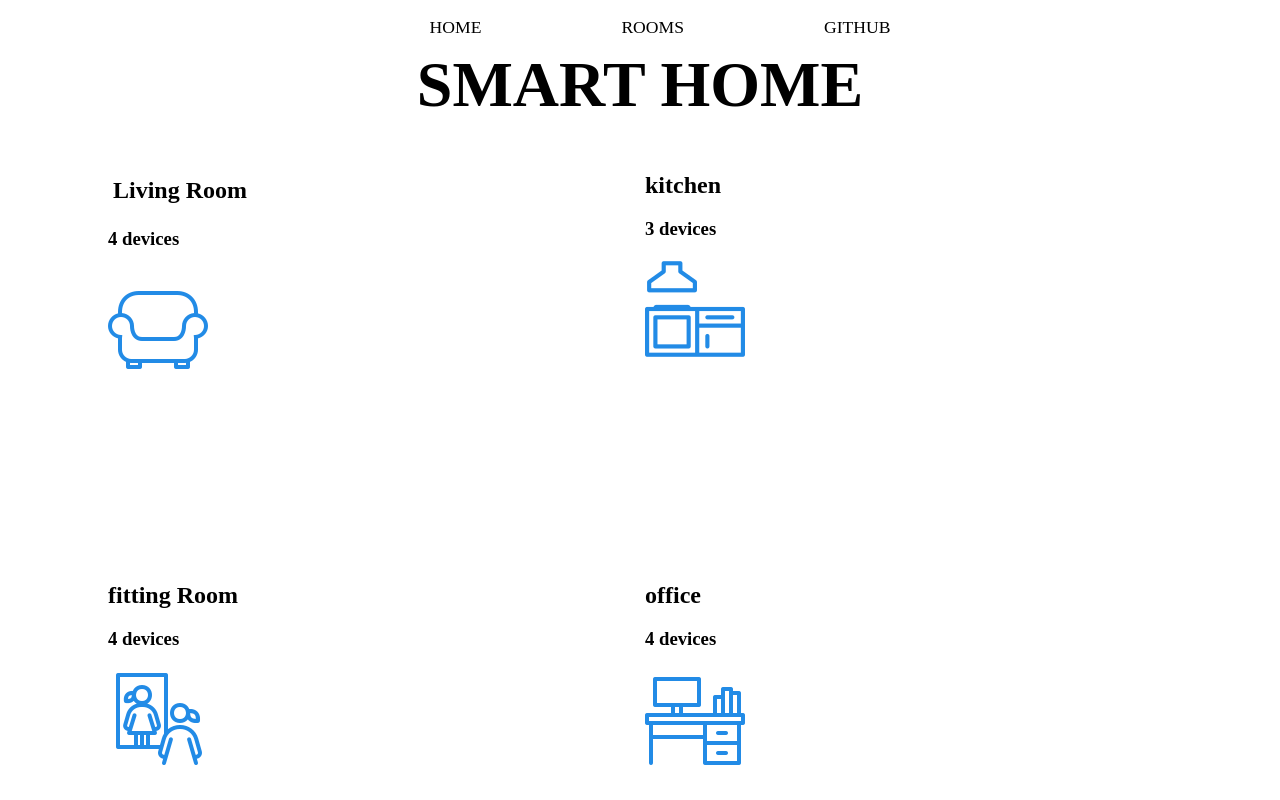
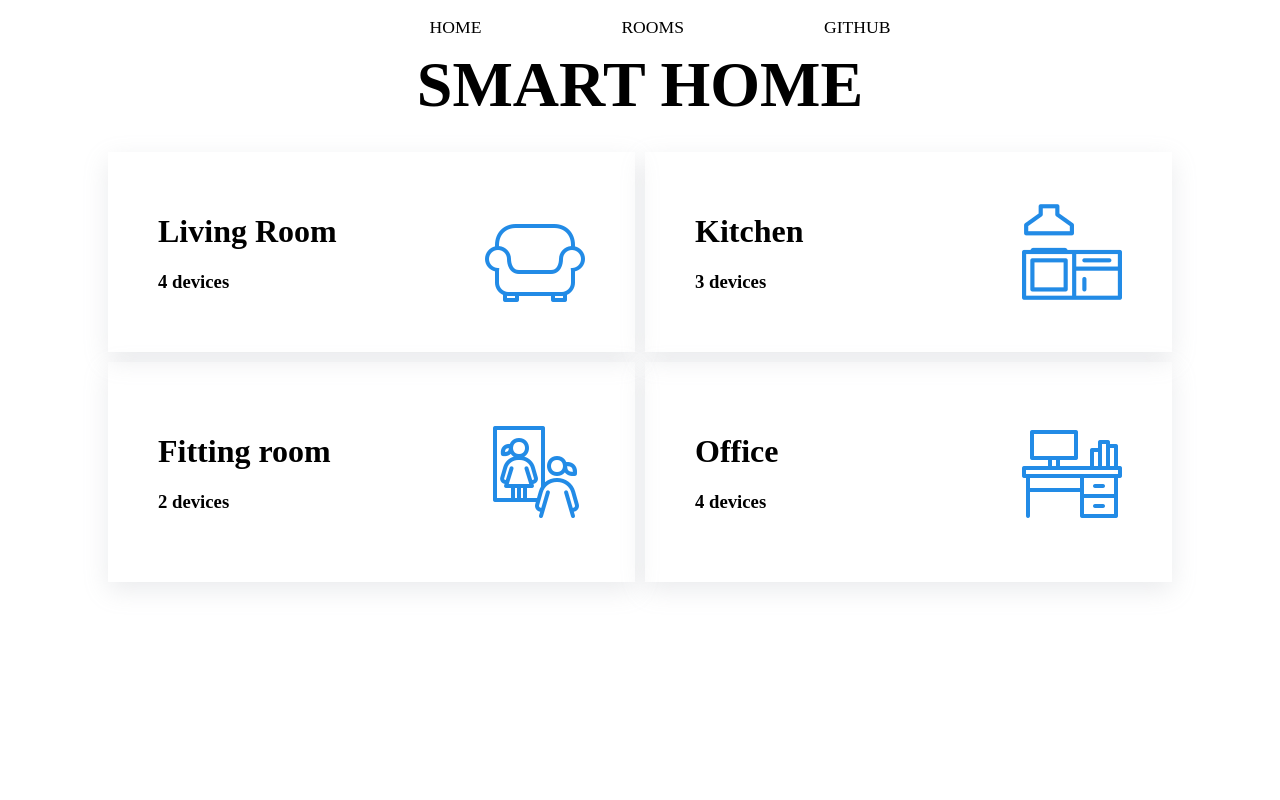
Before and after one commit to PAN-Chuwen/smart-home-react, a React (Create React App) app: page / in a window 1280 px wide. Built offline with nearby package versions, Linux system fonts and the light colour scheme.

Commit message:
Update UI on rooms

```diff
--- a/src/Rooms.js
+++ b/src/Rooms.js
@@ -5,26 +5,34 @@ export default function Rooms() {
   return (
     <div className="rooms">
       <div className="roomBox">
-        <h2 className="titleBox">Living Room</h2>
-        <h3>4 devices</h3>
+        <div className="roomInfo">
+          <h1>Living Room</h1>
+          <h3>4 devices</h3>
+        </div>
         <img src="/images/icons8-living-room-100.png" alt="living-room" />
       </div>
 
       <div className="roomBox">
-        <h2>kitchen</h2>
-        <h3>3 devices</h3>
+        <div className="roomInfo">
+          <h1>Kitchen</h1>
+          <h3>3 devices</h3>
+        </div>
         <img src="/images/icons8-kitchen-room-100.png" alt="kitchen" />
       </div>
 
       <div className="roomBox">
-        <h2>fitting Room</h2>
-        <h3>4 devices</h3>
+        <div className="roomInfo">
+          <h1>Fitting room</h1>
+          <h3>2 devices</h3>
+        </div>
         <img src="/images/icons8-fitting-room-100.png" alt="fitting-room" />
       </div>
 
-      <div className="office">
-        <h2>office</h2>
-        <h3>4 devices</h3>
+      <div className="roomBox">
+        <div className="roomInfo">
+          <h1>Office</h1>
+          <h3>4 devices</h3>
+        </div>
         <img src="/images/icons8-office-100.png" alt="office" />
       </div>
     </div>
--- a/src/Structure.css
+++ b/src/Structure.css
@@ -37,6 +37,26 @@
 
   display: grid;
   grid-template-columns: 1fr 1fr;
-  grid-template-rows: minmax(auto, 400px);
+  grid-template-rows: minmax(auto, 200px);
   gap: 10px;
 }
+
+.roomBox {
+  display: flex;
+  justify-content: space-between;
+  align-items: center;
+  padding: 50px;
+  box-shadow: rgba(149, 157, 165, 0.2) 0px 8px 24px;
+}
+
+
+.img {
+  display: block;
+  width: 100%;
+  height: auto;
+  transition: filter 0.2s ease-in-out;
+}
+
+.roomBox > img:hover {
+  filter: grayscale(100%) contrast(150%) brightness(90%);
+}
```
